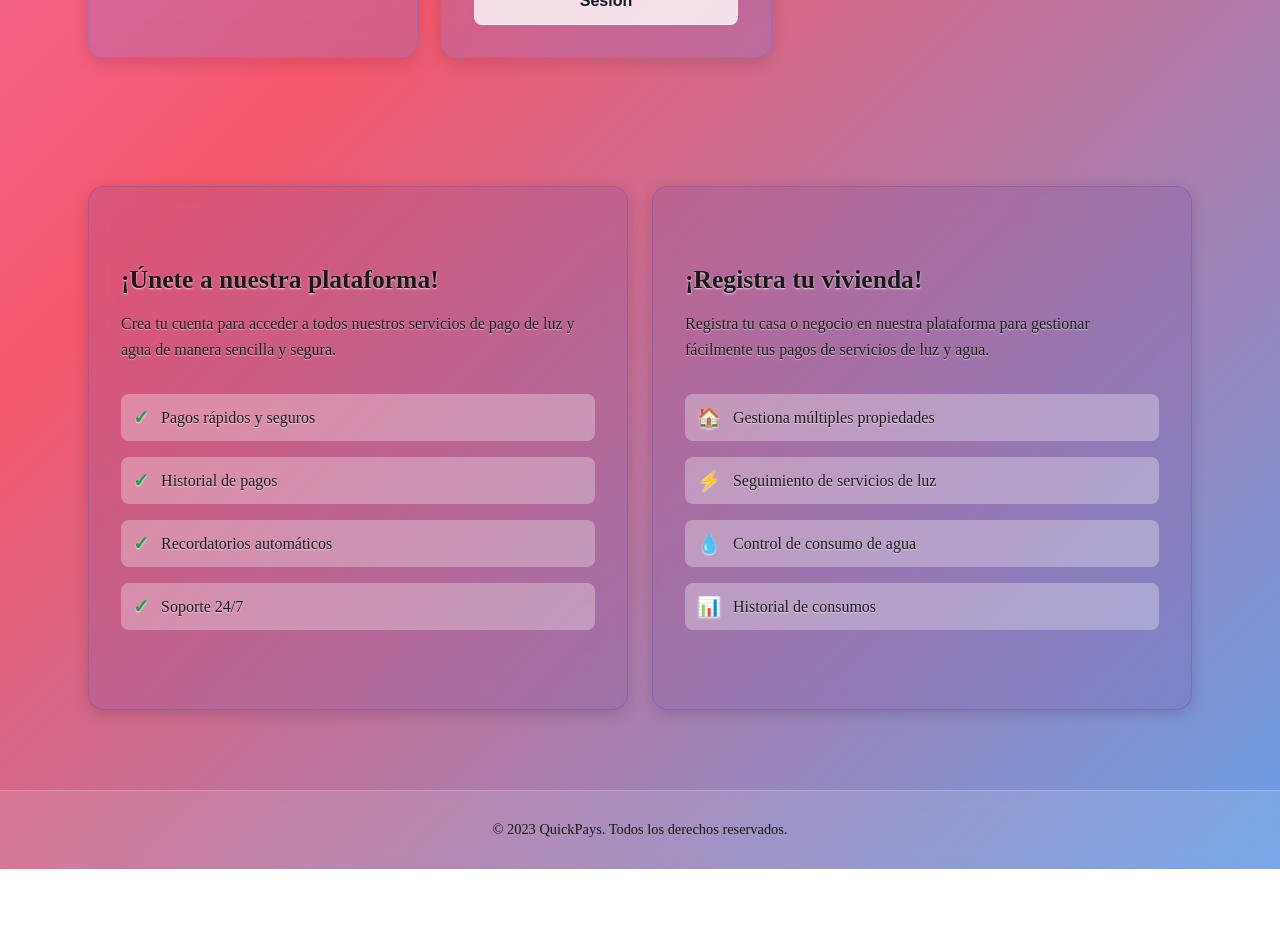
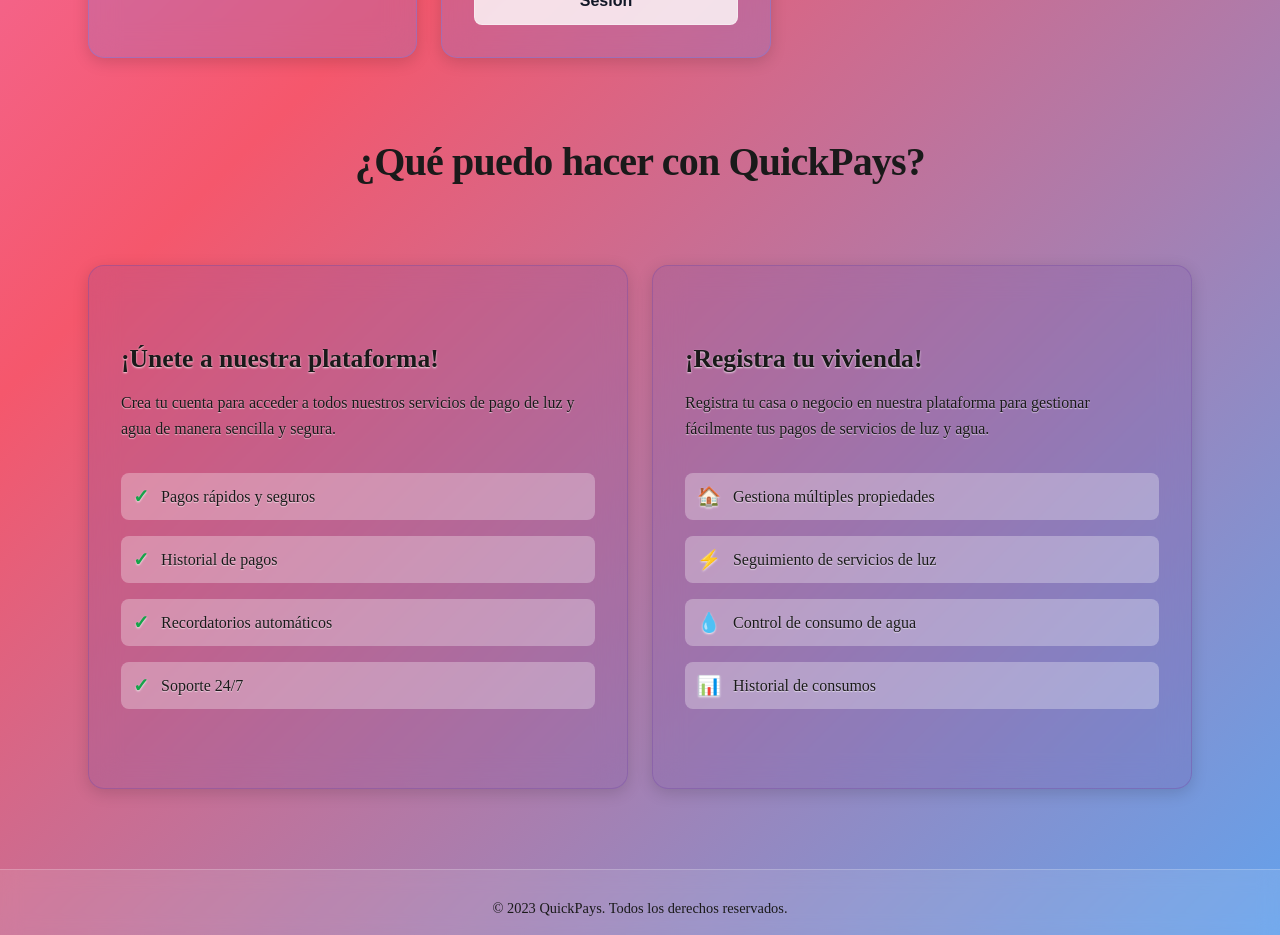
Before and after one commit to OsvaldoRodri/hackathon, a React (Vite) app in the folder frontend/: page /sign-up in a window 1280 px wide. Shown: the part 940-1875 px from the top of the page. Before the commit the page ends 1809 px from the top, so only its background shows below. Built offline with nearby package versions, Linux system fonts and the light colour scheme.

Commit message:
Cambiaso

```diff
--- a/frontend/src/pages/sign-up.tsx
+++ b/frontend/src/pages/sign-up.tsx
@@ -155,6 +155,11 @@
           </div>
         </div>
 
+        {/* Texto central */}
+        <div className="center-text-signup">
+          <h2>¿Qué puedo hacer con QuickPays?</h2>
+        </div>
+
         <div className="info-section">
           <div className="signup-container">
             <div className="signup-info">
--- a/frontend/src/styles/App.css
+++ b/frontend/src/styles/App.css
@@ -48,10 +48,10 @@
   grid-template-columns: 1fr 1fr;
   grid-template-rows: 1fr 1fr;
   gap: var(--gap);
-  width: 900px; /* Mitad del tamaño anterior (1280px / 2) */
-  height: 620px; /* Altura fija más pequeña */
-  margin: 0 auto; /* Centrado horizontalmente */
-  padding: 3rem; /* Padding reducido */
+  width: 900px;
+  height: 620px;
+  margin: 0 auto;
+  padding: 3rem;
 }
 
 /* Cuadrantes */
@@ -63,11 +63,11 @@
   border: 1px solid rgba(255, 255, 255, 0.3);
   backdrop-filter: blur(15px);
   border-radius: var(--radius);
-  padding: 18px; /* Reducido de 24px a 18px */
+  padding: 18px;
   display: flex;
   align-items: center;
   justify-content: center;
-  box-shadow: 0 4px 16px rgba(0, 0, 0, 0.15); /* Sombra más pequeña */
+  box-shadow: 0 4px 16px rgba(0, 0, 0, 0.15);
   transition: all 0.3s ease;
 }
 
@@ -109,7 +109,7 @@
 .top-left h1{
   margin: 0;
   line-height: 1.2;
-  font-size: clamp(1.2rem, 2.2vw, 1.8rem); /* Aumentado significativamente */
+  font-size: clamp(1.2rem, 2.2vw, 1.8rem);
   font-weight: 700;
   color: #1a1a1a;
   text-shadow: 0 1px 2px rgba(255, 255, 255, 0.8);
@@ -117,17 +117,17 @@
 
 /* Superior derecho: botones */
 .top-right{
-  gap: 12px; /* Aumentado el gap entre botones */
+  gap: 12px;
   flex-wrap: wrap;
 }
 .top-right button{
-  padding: 10px 16px; /* Aumentado el padding */
+  padding: 10px 16px;
   border-radius: 999px;
   border: 1px solid #dcdce6;
   background: white;
   cursor: pointer;
   font-weight: 600;
-  font-size: 1rem; /* Aumentado el tamaño de fuente */
+  font-size: 1rem;
   transition: transform .08s ease, box-shadow .2s ease, background .2s ease;
 }
 .top-right button:hover{
@@ -150,7 +150,7 @@
 .bottom-left{
   overflow: hidden;
   position: relative;
-  padding: 0; /* Sin padding para que la imagen ocupe todo el espacio */
+  padding: 0;
   /* El background ya está definido arriba */
 }
 .bottom-left img{
@@ -186,11 +186,11 @@
   flex-direction: column;
   align-items: flex-start;
   text-align: left;
-  gap: 8px; /* Aumentado el gap para mejor espaciado */
+  gap: 8px;
 }
 .bottom-right h3{
   margin: 0;
-  font-size: 1.3rem; /* Aumentado significativamente */
+  font-size: 1.3rem;
   font-weight: 700;
   color: #000000;
   text-shadow: 0 1px 2px rgba(255, 255, 255, 0.8);
@@ -198,20 +198,20 @@
 .bottom-right p{
   margin: 0;
   color: #000000;
-  line-height: 1.5; /* Aumentado para mejor legibilidad */
-  font-size: 1rem; /* Aumentado el tamaño de fuente */
+  line-height: 1.5;
+  font-size: 1rem;
   text-shadow: 0 1px 1px rgba(255, 255, 255, 0.6);
 }
 
 /* Responsivo: apila en 1 columna en pantallas chicas */
 @media (max-width: 820px){
   .container{
-    width: 90vw; /* Usar viewport width en móviles */
-    height: auto; /* Altura automática */
+    width: 90vw;
+    height: auto;
     grid-template-columns: 1fr;
     grid-template-rows: auto;
-    position: fixed; /* Cambiar a fixed */
-    transform: none; /* Quitar transform en móviles */
+    position: fixed;
+    transform: none;
     top: auto;
     left: auto;
     margin-top: 2rem;
--- a/frontend/src/styles/sign-up.css
+++ b/frontend/src/styles/sign-up.css
@@ -334,3 +334,20 @@
     gap: 1rem;
   }
 }
+
+/* Texto central en la página de sign-up */
+.center-text-signup {
+  width: 100%;
+  max-width: 1200px;
+  text-align: center;
+}
+
+.center-text-signup h2 {
+  margin: 0;
+  font-size: clamp(1.8rem, 4vw, 2.5rem);
+  font-weight: 600;
+  color: #1a1a1a;
+  -webkit-background-clip: text;
+  background-clip: text;
+  letter-spacing: -0.02em;
+}
```
